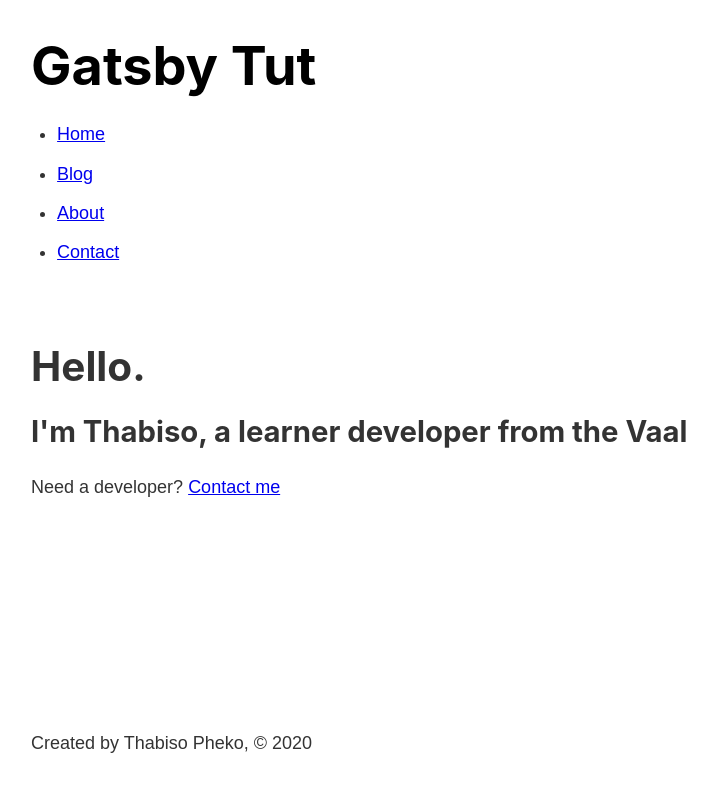
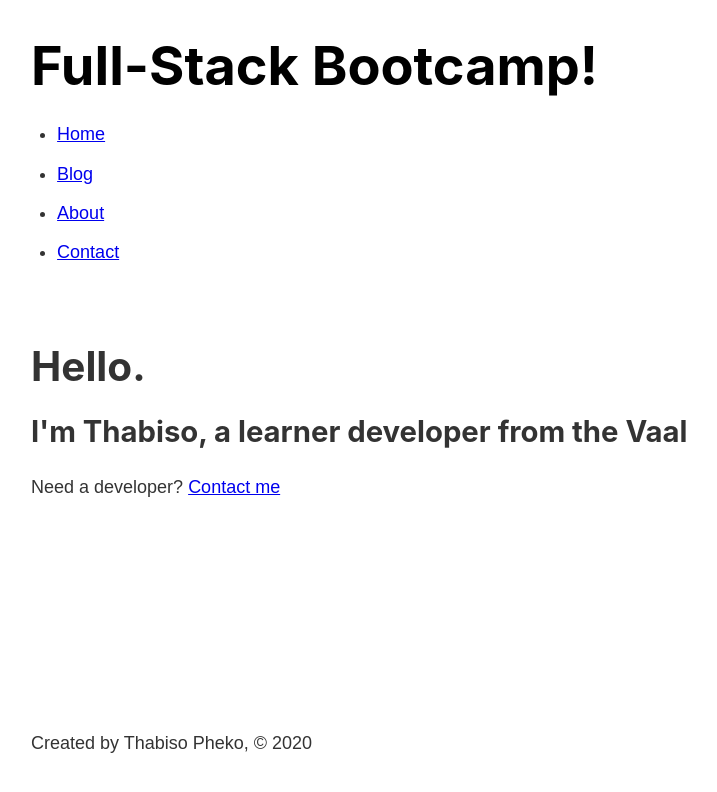
Before and after one commit to tabs150/gatsby-bootcamp, a Gatsby site: page / in a window 1280 px wide. Shown: the whole page, without its empty margins (252-969 px from the left). Built offline with nearby package versions, Linux system fonts and the light colour scheme; Gatsby itself is replaced by a stand-in of ours.

Commit message:
First graphql query

```diff
--- a/gatsby-config.js
+++ b/gatsby-config.js
@@ -5,5 +5,9 @@
  */
 
 module.exports = {
+  siteMetadata: {
+    title: "Full-Stack Bootcamp!",
+    author: "Thabiso Pheko",
+  },
   plugins: ["gatsby-plugin-sass"],
 }
--- a/src/components/header.js
+++ b/src/components/header.js
@@ -1,13 +1,22 @@
 import React from "react"
-import { Link } from "gatsby"
+import { Link, graphql, useStaticQuery } from "gatsby"
 import headerStyles from "./header.module.scss"
 
 const Header = () => {
+  const data = useStaticQuery(graphql`
+    query {
+      site {
+        siteMetadata {
+          title
+        }
+      }
+    }
+  `)
   return (
     <header className={headerStyles.header}>
       <h1>
         <Link className={headerStyles.title} to="/">
-          Gatsby Tut
+          {data.site.siteMetadata.title}
         </Link>
       </h1>
       <nav>
```
